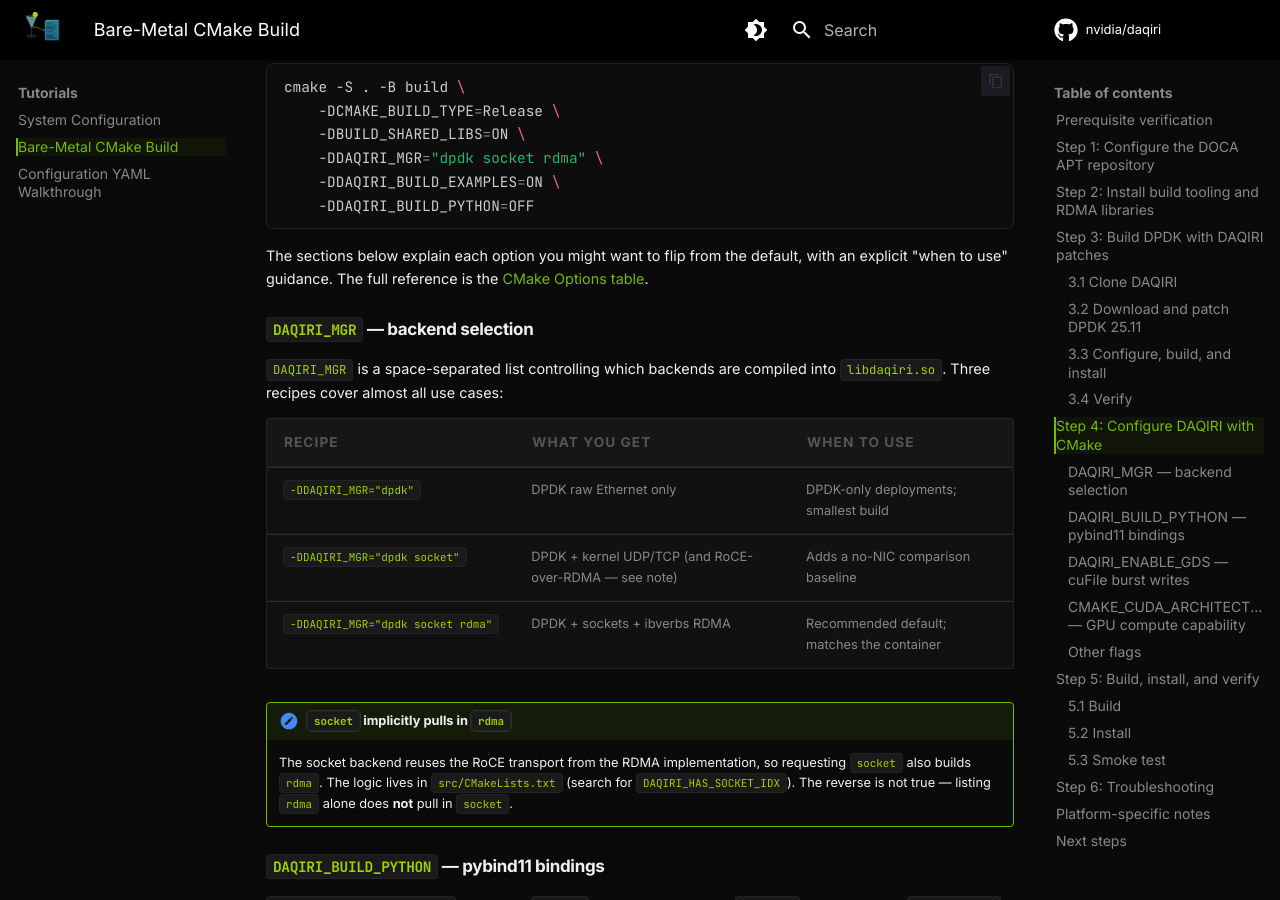
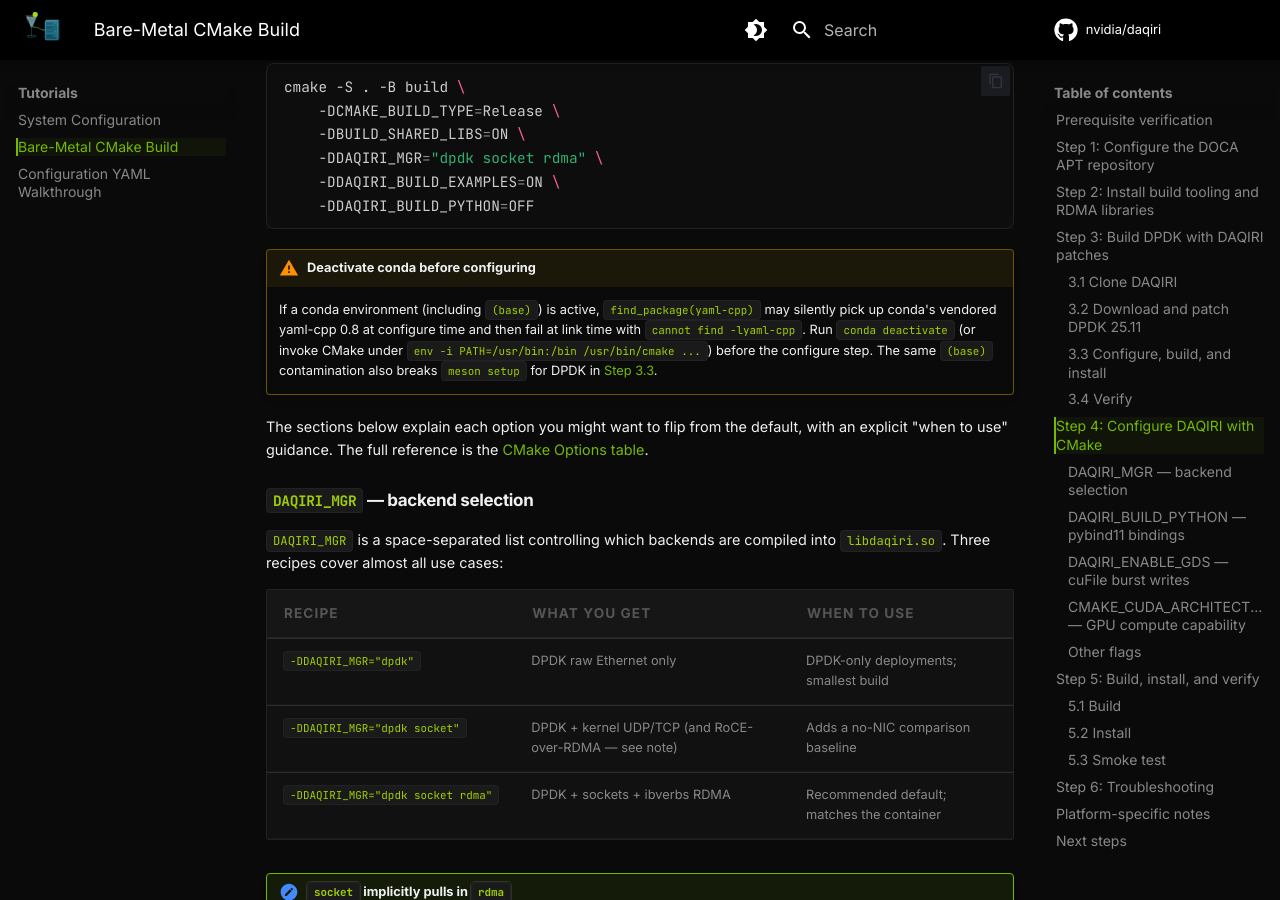
Before and after one commit to NVIDIA/daqiri, an MkDocs documentation site: the page built from docs/tutorials/bare-metal-cmake-build.md, in a window 1280 px wide and 900 px high, scrolled down 4956 px. Built offline with MkDocs 1.6.1 and Material for MkDocs 9.7.7, drawn with Linux system fonts in a browser that asks for light colours; comment, search, counter and statistics services are not loaded.

Commit message:
#67 - Warn about conda yaml-cpp shadowing per Spark validation
Signed-off-by: Chloe Crozier <chloecrozier@gmail.com>

````diff
--- a/docs/tutorials/bare-metal-cmake-build.md
+++ b/docs/tutorials/bare-metal-cmake-build.md
@@ -200,6 +200,10 @@
     -DDAQIRI_BUILD_EXAMPLES=ON \
     -DDAQIRI_BUILD_PYTHON=OFF
 ```
+
+!!! warning "Deactivate conda before configuring"
+
+    If a conda environment (including `(base)`) is active, `find_package(yaml-cpp)` may silently pick up conda's vendored yaml-cpp 0.8 at configure time and then fail at link time with `cannot find -lyaml-cpp`. Run `conda deactivate` (or invoke CMake under `env -i PATH=/usr/bin:/bin /usr/bin/cmake ...`) before the configure step. The same `(base)` contamination also breaks `meson setup` for DPDK in [Step 3.3](#33-configure-build-and-install).
 
 The sections below explain each option you might want to flip from the default, with an explicit "when to use" guidance. The full reference is the [CMake Options table](../getting-started.md#cmake-options).
 
````
